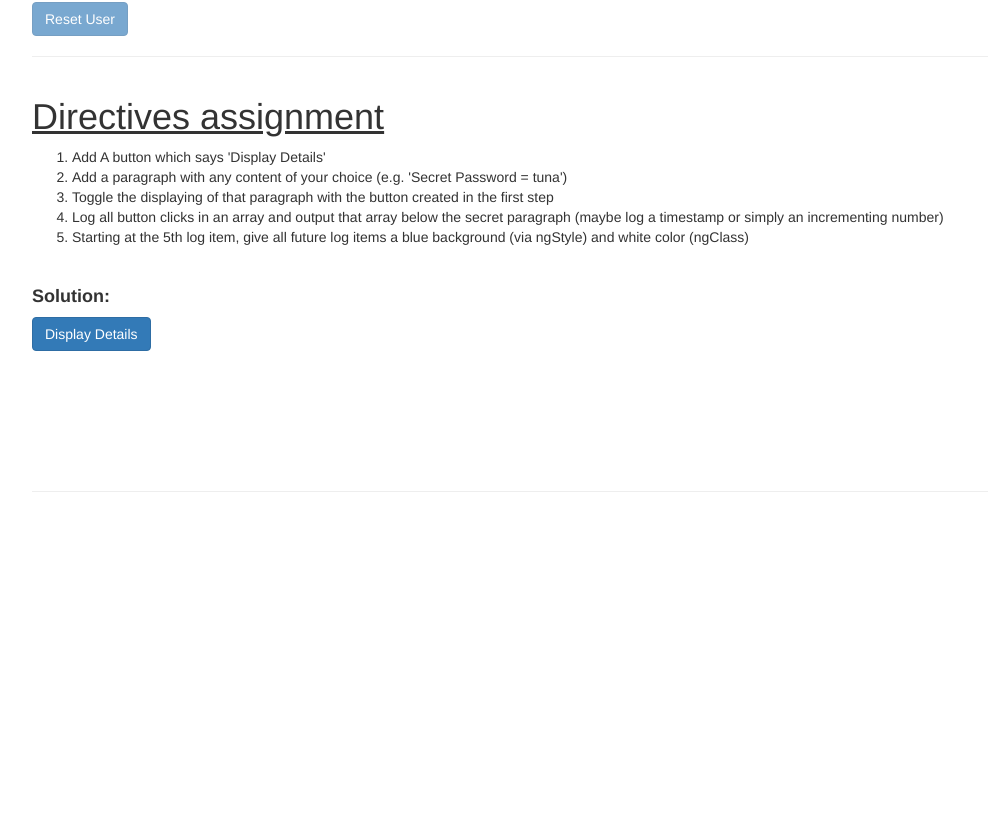
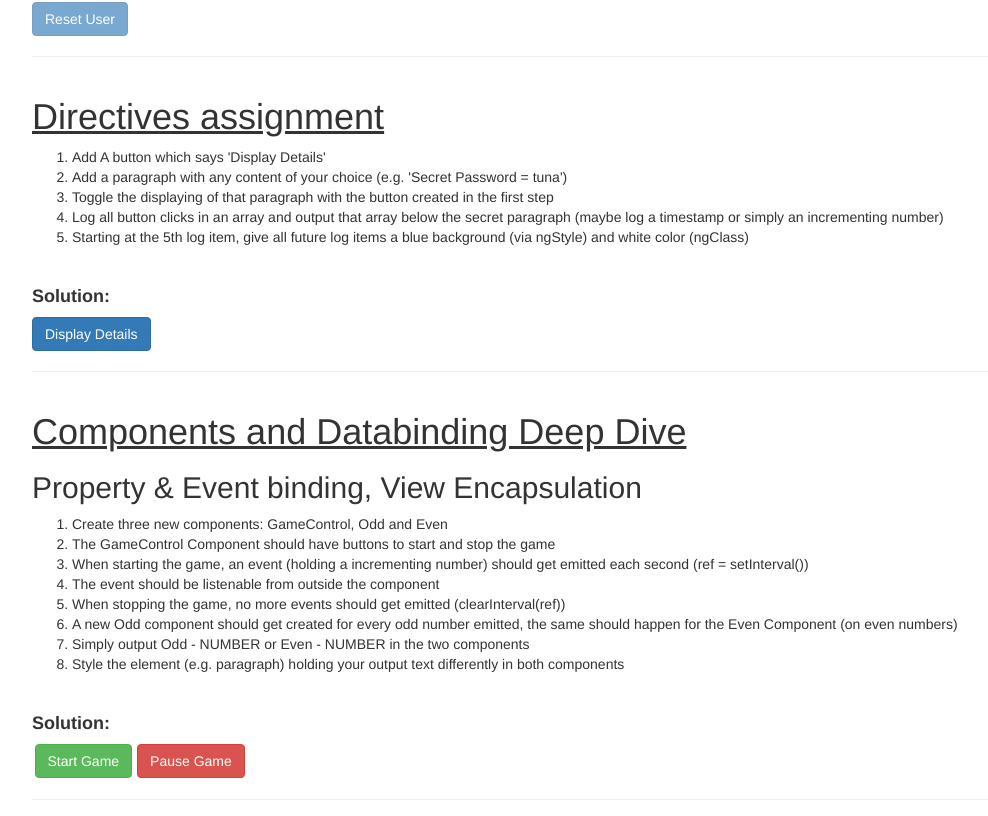
Before and after one commit to Felix-gto/0-angular_udemy_max-basics-servers-assignments, an Angular app: page / in a window 1280 px wide. Shown: the part 1002-1818 px from the top of the page, without its empty margins (38-1026 px from the left). Before the commit the page ends 1514 px from the top, so only its background shows below. Built offline with nearby package versions, Linux system fonts and the light colour scheme.

Commit message:
Property & Event binding and View Encapsulation - Secion 5 assignment completed

```diff
--- a/src/app/app.component.html
+++ b/src/app/app.component.html
@@ -99,9 +99,49 @@
         [ngClass]="{'white-text': i >= 4}"
       >{{ logItem }}</div>
 
-      <br><br><br><br><br><br><br>
       <hr>
 
     </div>
   </div>
 </div>
+
+
+<div class="container">
+  <div class="row">
+    <div class="col-xs-12">
+
+      <h1>Components and Databinding Deep Dive</h1>
+      <h2>Property & Event binding, View Encapsulation</h2>
+
+      <ol>
+        <li>Create three new components: GameControl, Odd and Even</li>
+        <li>The GameControl Component should have buttons to start and stop the game</li>
+        <li>When starting the game, an event (holding a incrementing number) should get emitted each second (ref = setInterval())</li>
+        <li>The event should be listenable from outside the component</li>
+        <li>When stopping the game, no more events should get emitted (clearInterval(ref))</li>
+        <li>A new Odd component should get created for every odd number emitted, the same should happen for the Even Component (on even numbers)</li>
+        <li>Simply output Odd - NUMBER or Even - NUMBER in the two components</li>
+        <li>Style the element (e.g. paragraph) holding your output text differently in both components</li>
+      </ol>
+
+      <br>
+      <h4><strong>Solution:</strong></h4>
+
+      <div class="row">
+        <div class="col-xs-12">
+          <app-game-control (intervalFired)="onIntervalFired($event)"></app-game-control>
+        </div>
+      </div>
+
+      <div class="row">
+        <div class="col-xs-12">
+          <app-odd *ngFor="let oddNumber of oddNumbers" [number] = "oddNumber"></app-odd>
+          <app-even *ngFor="let evenNumber of evenNumbers" [number] = "evenNumber"></app-even>
+        </div>
+      </div>
+
+      <hr>
+
+    </div>
+  </div>
+</div>
--- a/src/app/app.component.ts
+++ b/src/app/app.component.ts
@@ -23,4 +23,19 @@
 
     this.log.push(new Date());  //Timestamp instead of number (version to display incremented number commented out above)
   }
+
+
+  // Components and data binding deep dive: Property & Event binding and View encapsulation
+  oddNumbers: number[] =[];
+  evenNumbers: number[] =[];
+
+  onIntervalFired(firedNumber: number) {
+    if (firedNumber % 2 === 0) {
+      this.evenNumbers.push(firedNumber);
+    } else {
+      this.oddNumbers.push(firedNumber);
+    }
+
+  }
+
 }
--- /dev/null
+++ b/src/app/even/even.component.css
@@ -0,0 +1,3 @@
+p {
+    color: green;
+}
--- /dev/null
+++ b/src/app/even/even.component.html
@@ -0,0 +1 @@
+<p>Even - {{number}}</p>
--- /dev/null
+++ b/src/app/even/even.component.ts
@@ -0,0 +1,17 @@
+import { Component, Input, OnInit } from '@angular/core';
+
+@Component({
+  selector: 'app-even',
+  templateUrl: './even.component.html',
+  styleUrls: ['./even.component.css']
+})
+export class EvenComponent implements OnInit {
+
+  @Input() number: number;
+
+  constructor() { }
+
+  ngOnInit(): void {
+  }
+
+}
--- /dev/null
+++ b/src/app/game-control/game-control.component.css
@@ -0,0 +1,3 @@
+button {
+    margin: 0 0.25rem;
+}
--- /dev/null
+++ b/src/app/game-control/game-control.component.html
@@ -0,0 +1,2 @@
+<button class="btn btn-success" (click)="onStartGame()">Start Game</button>
+<button class="btn btn-danger" (click)="onPauseGame()">Pause Game</button>
--- /dev/null
+++ b/src/app/game-control/game-control.component.ts
@@ -0,0 +1,33 @@
+import { Component, OnInit, EventEmitter, Output } from '@angular/core';
+
+
+@Component({
+  selector: 'app-game-control',
+  templateUrl: './game-control.component.html',
+  styleUrls: ['./game-control.component.css']
+})
+export class GameControlComponent implements OnInit {
+  @Output() intervalFired = new EventEmitter<number>();
+  interval;
+  lastNumber = 0;
+
+  constructor() { }
+
+  ngOnInit(): void {
+  }
+
+  // Increment lastNumber with 1 every second
+  onStartGame() {
+    this.interval = setInterval(() => {
+      this.intervalFired.emit(this.lastNumber + 1);
+      this.lastNumber++;
+      console.log(this.lastNumber);
+    }, 1000);
+  }
+
+  // Clear the interval and pause the emission of new events
+  onPauseGame() {
+    clearInterval(this.interval);
+  }
+
+}
--- /dev/null
+++ b/src/app/odd/odd.component.css
@@ -0,0 +1,3 @@
+p {
+    color: blue;
+}
--- /dev/null
+++ b/src/app/odd/odd.component.html
@@ -0,0 +1 @@
+<p>Odd - {{number}}</p>
--- /dev/null
+++ b/src/app/odd/odd.component.ts
@@ -0,0 +1,17 @@
+import { Component, Input, OnInit } from '@angular/core';
+
+@Component({
+  selector: 'app-odd',
+  templateUrl: './odd.component.html',
+  styleUrls: ['./odd.component.css']
+})
+export class OddComponent implements OnInit {
+
+  @Input() number: number;
+
+  constructor() { }
+
+  ngOnInit(): void {
+  }
+
+}
```
Also changed, not shown: src/app/app.module.ts (+7 -1 lines).
